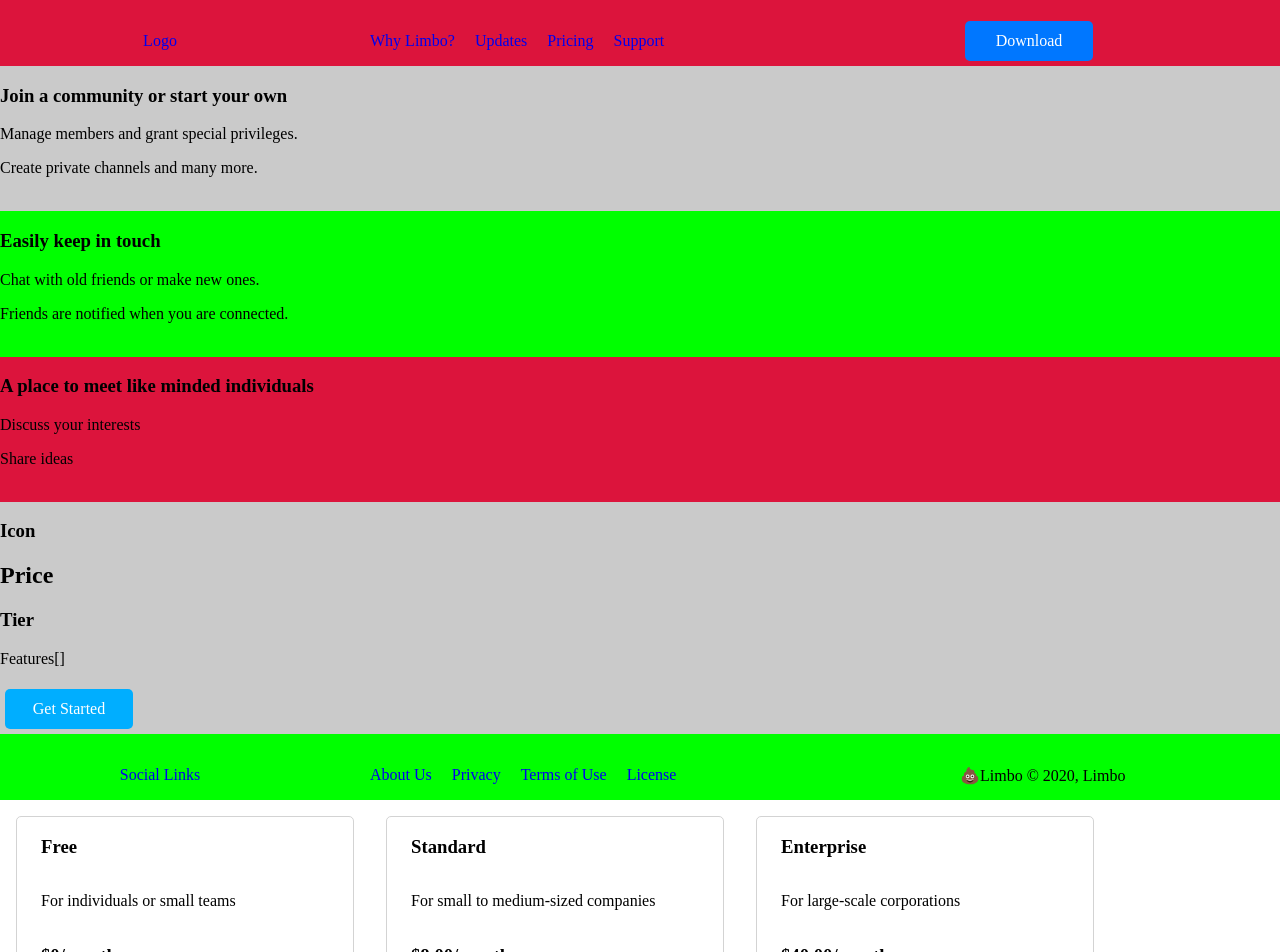
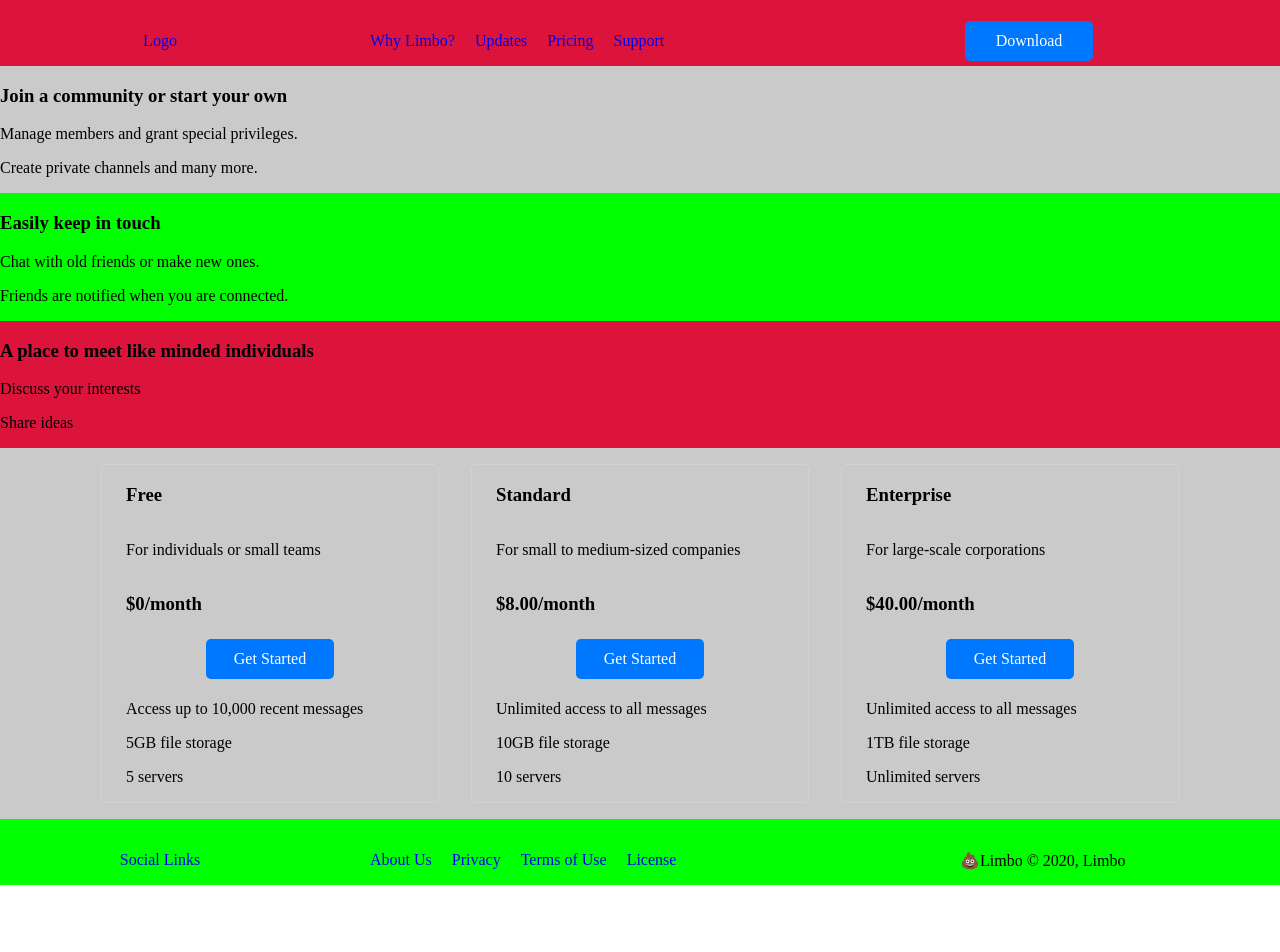
Before and after one commit to johnpagtama/limbo, an Angular app in the folder limbo/: page / in a window 1280 px wide. Shown: the top 952 px of the page. After the commit the page ends 885 px from the top, so only its background shows below. Built offline with nearby package versions, Linux system fonts and the light colour scheme.

Commit message:
Updated pricing component

```diff
--- a/limbo/src/app/components/home/home.component.html
+++ b/limbo/src/app/components/home/home.component.html
@@ -35,17 +35,17 @@
         </section> -->
     <!-- </main> -->
     <section class="layout-home__pricing">
-        <header>
+        <!-- <header>
             <h1>Icon</h1>
             <h2>Price</h2>
         </header>
         <h1>Tier</h1>
         <p>Features[]</p>
-        <app-button text="Get Started" classes="btn btn__txt btn--info"></app-button>
+        <app-button text="Get Started" classes="btn btn__txt btn--info"></app-button> -->
+        <app-pricing></app-pricing>
     </section>
     <footer class="layout-home__footer">
         <app-main-footer></app-main-footer>
     </footer>
 </section>
-<app-card></app-card>
 <!-- <a routerLink="/Chat">Open in your browser</a> -->
--- a/limbo/src/app/components/shared/card/card.component.html
+++ b/limbo/src/app/components/shared/card/card.component.html
@@ -3,11 +3,9 @@
     <p class="card__desc">{{data.description}}</p>
     <h3 class="card__price">{{data.price}}</h3>
     <app-button class="card__button"  text="{{data.buttonText}}" classes="btn btn__txt btn--main"></app-button>
-    <!-- <div *ngFor="let perk of perks"> -->
     <div class="card__perk">
         <p>{{data.messageCap}}</p>
         <p>{{data.storageCap}}</p>
         <p>{{data.serverCap}}</p>
     </div>
-    <!-- </div> -->
 </div>
--- a/limbo/src/app/components/shared/card/card.component.ts
+++ b/limbo/src/app/components/shared/card/card.component.ts
@@ -7,12 +7,6 @@ import { Card } from '../../../interfaces/card';
   styleUrls: ['./card.component.scss']
 })
 export class CardComponent implements OnInit {
-  // perks: any[] = [
-  //   ['Access up to 10,000 recent messages', '5GB file storage', '5 servers'],
-  //   ['Unlimited access to all messages', '10GB file storage', '10 servers'],
-  //   ['Unlimited access to all messages', '1TB file storage', 'Unlimited servers']
-  // ];
-
   cardData: Card[] = [
     { title: 'Free',
       description: 'For individuals or small teams',
--- a/limbo/src/app/components/shared/pricing/pricing.component.html
+++ b/limbo/src/app/components/shared/pricing/pricing.component.html
@@ -1 +1,5 @@
-<p>pricing works!</p>
+<div class="pricing">
+    <div class="pricing__card">
+        <app-card></app-card>
+    </div>
+</div>
--- a/limbo/src/app/components/shared/pricing/pricing.component.scss
+++ b/limbo/src/app/components/shared/pricing/pricing.component.scss
@@ -0,0 +1,7 @@
+@import '../../../../partials/class-templates';
+
+@include block(pricing, (display: grid,
+                         grid-template-columns: 1fr,
+                         grid-template-areas: "pricing__card")) {
+    @include element(card, (grid-area: pricing__card, justify-self: center));
+}
```
